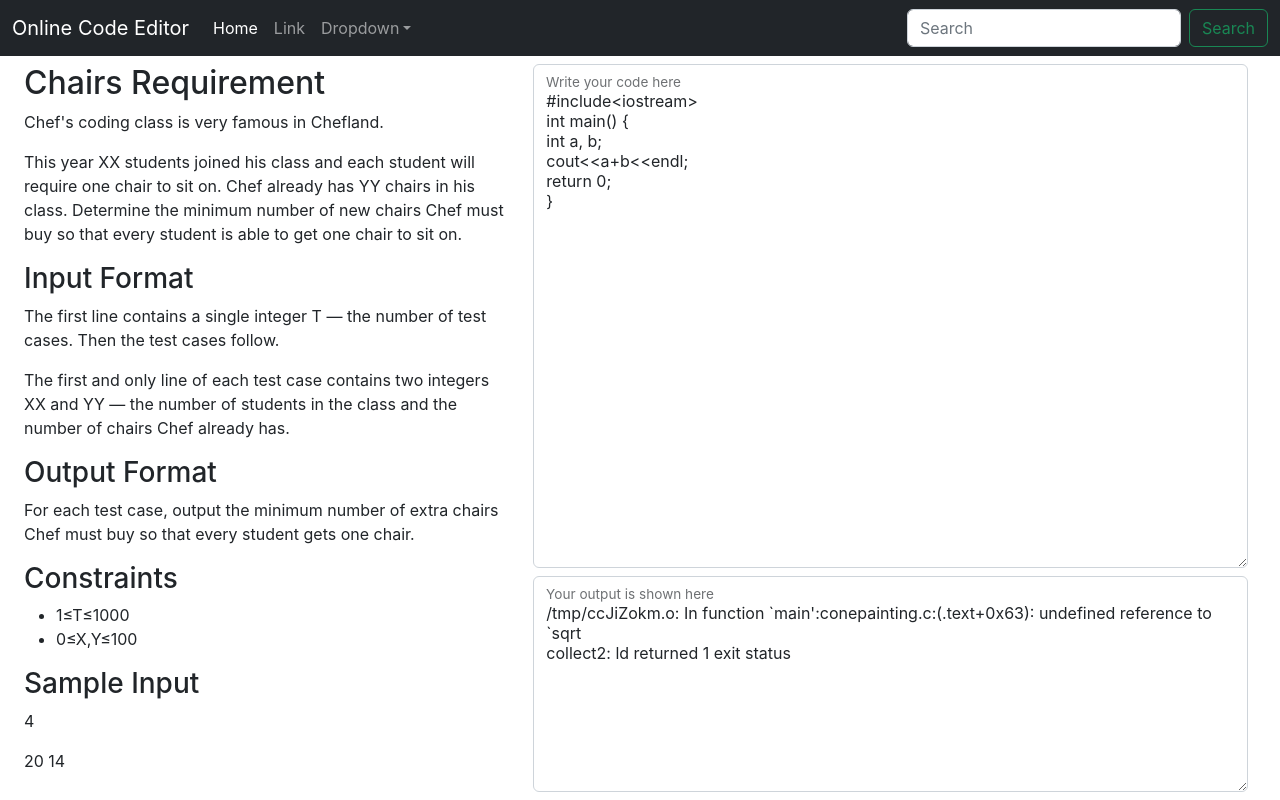
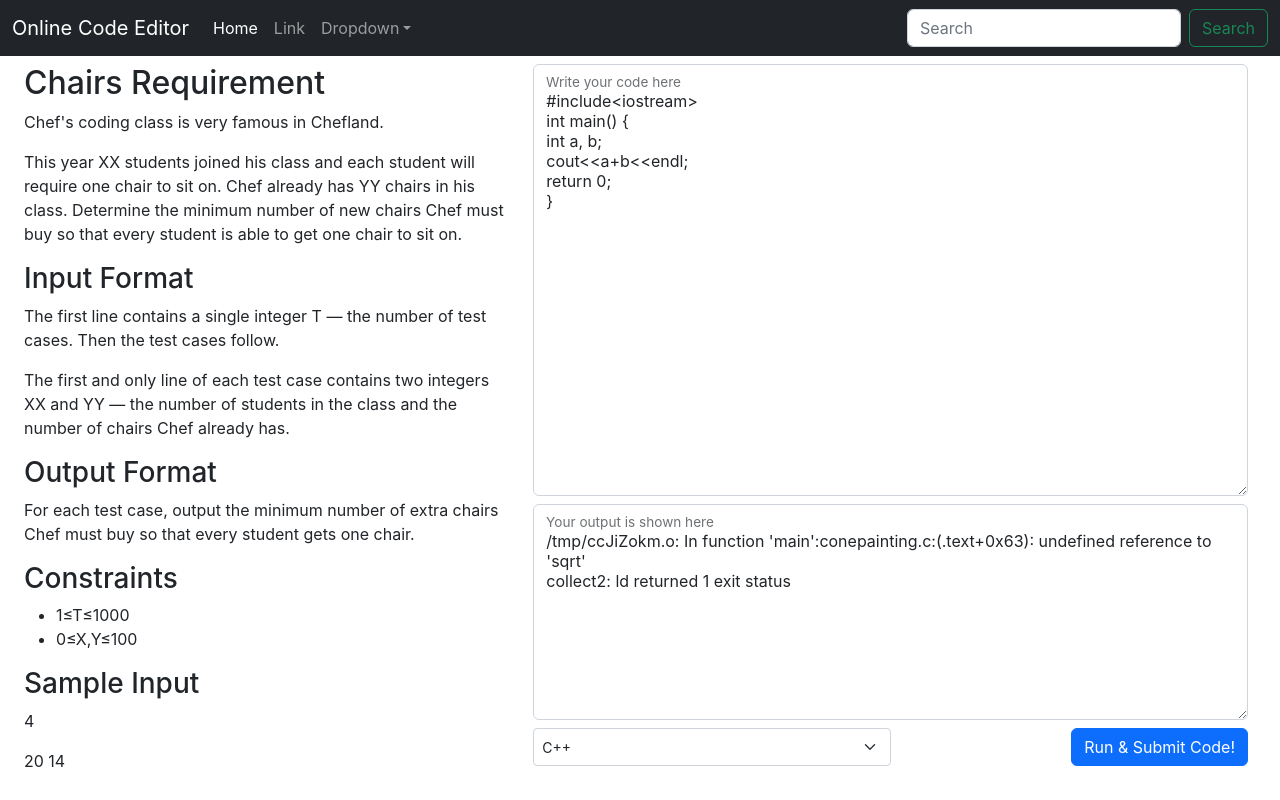
Before and after one commit to adarshpand3y/online-ide, a React (Create React App) app in the folder frontend/: page / in a window 1280 px wide. Built offline with nearby package versions, Linux system fonts and the light colour scheme.

Commit message:
Updated design and added bottom controls

```diff
--- a/frontend/src/App.js
+++ b/frontend/src/App.js
@@ -1,26 +1,14 @@
 import { useEffect, useState } from 'react';
 import './App.css';
+import AnswerInput from './Components/AnswerInput';
+import BottomControls from './Components/BottomControls';
 import Navbar from './Components/Navbar';
+import Output from './Components/Output';
+import QuestionSidebar from './Components/QuestionSidebar';
 
 function App() {
 
-  const [questionHeight, setQuestionHeight] = useState(100);
-
-  useEffect(() => {
-    const codeInputHeight = document.getElementById('codeInput').offsetHeight;
-    const codeOutputHeight = document.getElementById('codeOutput').offsetHeight;
-    const questionDiv = document.getElementById('questionDiv');
-    const h = (codeInputHeight + codeOutputHeight);
-    questionDiv.style.height = `${h}px`;
-  }, [])
-
-  return (
-    <div>
-      <Navbar />
-      <div className="row" style={{ width: '100%', height: '100%' }}>
-        <div className="col-md-5">
-          <div className="my-2 ms-4 me-0" id='questionDiv' style={{ display: 'block', overflowY: 'auto' }}>
-            <h2>Chairs Requirement</h2>
+  const [questionHtml, setQuestionHtml] = useState(`<h2>Chairs Requirement</h2>
   <p>Chef's coding class is very famous in Chefland.</p>
   <p>This year XX students joined his class and each student will require one chair to sit on. Chef already has YY chairs in his class. Determine the minimum number of new chairs Chef must buy so that every student is able to get one chair to sit on.</p>
   <h3>Input Format</h3>
@@ -56,19 +44,22 @@ function App() {
       <li>
           <b>Test Case 3: </b> There are 3535 students in the class and Chef has no chairs initially. Therefore Chef must buy 3535 chairs.
       </li>
-              </ul>
-          </div>
-        </div>
+  </ul>`);
+  const [answerValue, setAnswerValue] = useState(`#include<iostream>\nint main() {\nint a, b;\ncout<<a+b<<endl;\nreturn 0;\n}`);
+  const [outputValue, setOutputValue] = useState(`/tmp/ccJiZokm.o: In function 'main':conepainting.c:(.text+0x63): undefined reference to 'sqrt'\ncollect2: ld returned 1 exit status`);
+
+  const handleAnswerChange = event => setAnswerValue(event.target.value);
+
+  return (
+    <div>
+      <Navbar />
+      <div className="row" style={{ width: '100%', height: '100%' }}>
+        <QuestionSidebar htmlToRender={questionHtml} />
         <div className="col-md-7">
-          <div className="m-2 ms-0" style={{ height: '90vh' }}>
-            <div className="form-floating" style={{ height: '70%' }}>
-              <textarea className="form-control" placeholder="Leave a comment here" id="codeInput" style={{ height: '100%' }} value="#include<iostream>&#13;&#10;int main() {&#13;&#10;int a, b;&#13;&#10;cout<<a+b<<endl;&#13;&#10;return 0;&#13;&#10;}"></textarea>
-              <label htmlFor="codeInput">Write your code here</label>
-            </div>
-            <div className="form-floating mt-2" style={{ height: '30%' }}>
-              <textarea className="form-control" placeholder="Leave a comment here" id="codeOutput" style={{ height: '100%' }} value="/tmp/ccJiZokm.o: In function `main':conepainting.c:(.text+0x63): undefined reference to `sqrt&#13;&#10;collect2: ld returned 1 exit status" readOnly></textarea>
-              <label htmlFor="codeOutput">Your output is shown here</label>
-            </div>
+          <div className="m-2 ms-0" style={{ height: `calc(100vh - 80px)` }}>
+            <AnswerInput answer={answerValue} handleAnswerChange={handleAnswerChange} />
+            <Output output={outputValue} />
+            <BottomControls />
           </div>
         </div>
       </div>
--- /dev/null
+++ b/frontend/src/Components/AnswerInput.jsx
@@ -0,0 +1,19 @@
+import React from 'react';
+
+const AnswerInput = (props) => {
+    return (
+        <div className="form-floating" style={{ height: '60%' }}>
+            <textarea
+                className="form-control"
+                placeholder="Leave a comment here"
+                id="codeInput"
+                style={{ height: '100%' }}
+                value={props.answer}
+                onChange={props.handleAnswerChange}
+            ></textarea>
+            <label htmlFor="codeInput">Write your code here</label>
+        </div>
+    )
+}
+
+export default AnswerInput;
--- /dev/null
+++ b/frontend/src/Components/BottomControls.jsx
@@ -0,0 +1,19 @@
+import React from 'react'
+
+const BottomControls = () => {
+    return (
+        <div className="mt-2" style={{ height: '10%' }}>
+            <div className="d-flex justify-content-between">
+                <select class="form-select form-select-sm" aria-label="Select Language" style={{width: '50%'}}>
+                    <option>Select Language</option>
+                    <option value="c">C</option>
+                    <option selected value="cpp">C++</option>
+                    <option value="py">Python</option>
+                </select>
+                <button className="btn btn-primary">Run &#38; Submit Code!</button>
+            </div>
+        </div>
+    )
+}
+
+export default BottomControls
--- a/frontend/src/Components/Navbar.jsx
+++ b/frontend/src/Components/Navbar.jsx
@@ -1,4 +1,4 @@
-import React from 'react'
+import React from 'react';
 
 const Navbar = () => {
     return (
@@ -38,4 +38,4 @@ const Navbar = () => {
     )
 }
 
-export default Navbar
+export default Navbar;
--- /dev/null
+++ b/frontend/src/Components/Output.jsx
@@ -0,0 +1,12 @@
+import React from 'react'
+
+const Output = (props) => {
+    return (
+        <div className="form-floating my-2" style={{ height: '30%' }}>
+            <textarea tabIndex={-1} className="form-control" placeholder="Your Output is shown here." id="codeOutput" style={{ height: '100%' }} value={props.output} readOnly></textarea>
+            <label htmlFor="codeOutput">Your output is shown here</label>
+        </div>
+    )
+}
+
+export default Output
--- /dev/null
+++ b/frontend/src/Components/QuestionSidebar.jsx
@@ -0,0 +1,23 @@
+import React, { useEffect } from 'react';
+
+const QuestionSidebar = (props) => {
+
+    useEffect(() => {
+        const questionDiv = document.getElementById('questionDiv');
+        questionDiv.style.height = `calc(100vh - 80px)`;
+    }, [])
+
+
+    return (
+        <div className="col-md-5">
+            <div
+                className="my-2 ms-4 me-0"
+                id='questionDiv'
+                style={{ display: 'block', overflowY: 'auto' }}
+                dangerouslySetInnerHTML={{ __html: props.htmlToRender }}>
+            </div>
+        </div>
+    )
+}
+
+export default QuestionSidebar;
```
Lines whose indentation alone changed are shown as unchanged.
